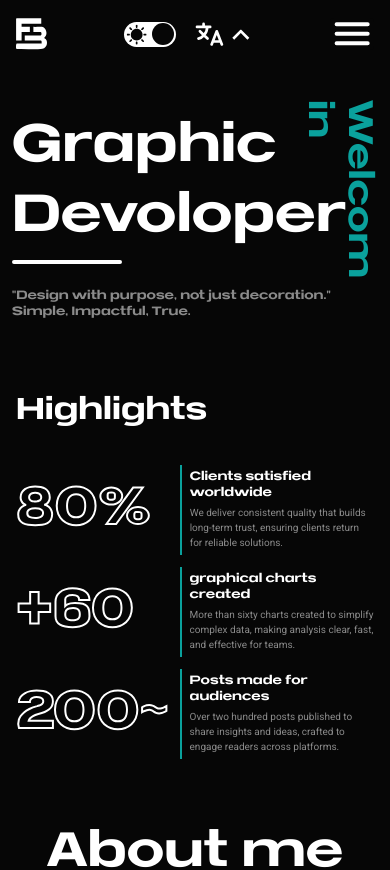
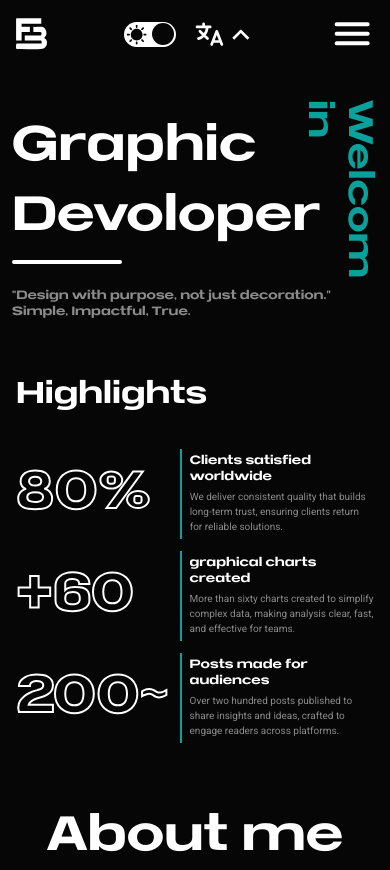
Before and after one commit to moadem-bdh/my-portfolio, a React (Vite) app: page / in a window 390 px wide. Shown: the top 870 px of the page. Built offline with nearby package versions, Linux system fonts and the light colour scheme.

Commit message:
changing the hero text size for phone

```diff
--- a/src/pages/HeroSetion.tsx
+++ b/src/pages/HeroSetion.tsx
@@ -4,7 +4,7 @@ export default function HeroSection() {
   return (
     <section className="w-full md:h-154  bg-bgDark grid grid-cols-20 grid-rows-17 md:grid-rows-20 mt-[68px] md:mt-[89px] pt-2 px-3 md:pl-10 md:pr-20">
       <div className=" col-start-1 row-start-2 row-end-16 col-end-16 flex justify-between flex-col  ">
-      <p className=" font-ncs md:text-[150px] text-[52px] md:w-[850px] w-[322px] mt-5 md:mt-0 text-white leading-[70px] md:leading-[180px] ">
+      <p className=" font-ncs md:text-[150px] text-[48px] md:w-[850px] w-[322px] mt-5 md:mt-0 text-white leading-[70px] md:leading-[180px] ">
           Graphic <br />
           Devoloper
         </p>
--- a/src/pages/HighlightsSection.tsx
+++ b/src/pages/HighlightsSection.tsx
@@ -37,7 +37,7 @@ const highlights: {
 
  return(
 
-<section className="w-full  bg-bgDark flex flex-col gap-4 md:gap-18 pt-10 md:pt-14 pb-4 md:pb-20 items-start px-4 md:px-20  ">
+<section className="w-full  bg-bgDark flex flex-col gap-4 md:gap-18 pt-6 md:pt-14 pb-4 md:pb-20 items-start px-4 md:px-20  ">
 <p className=" font-ncs text-white text-3xl md:text-6xl">Highlights</p>
 
 
```
